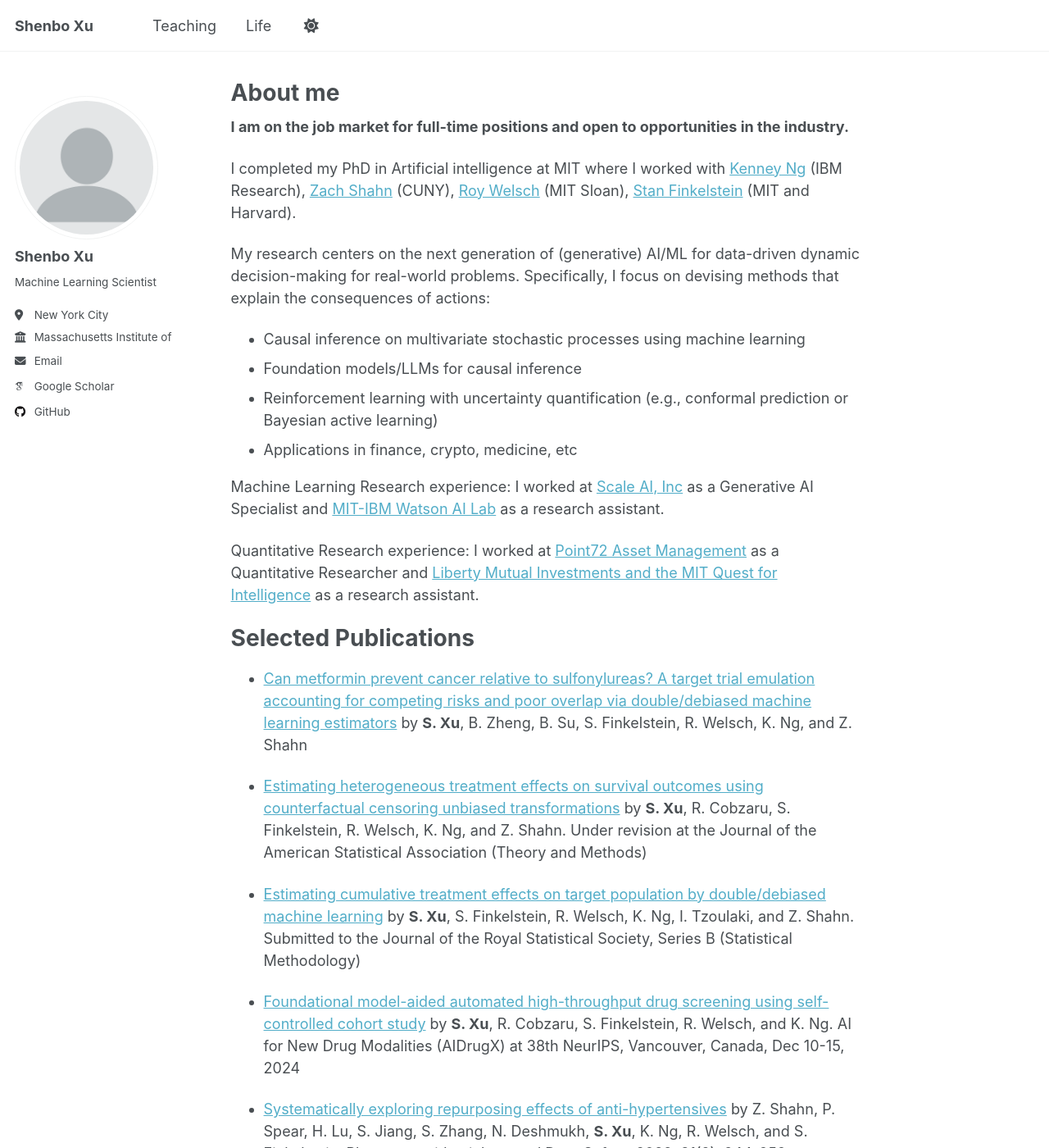
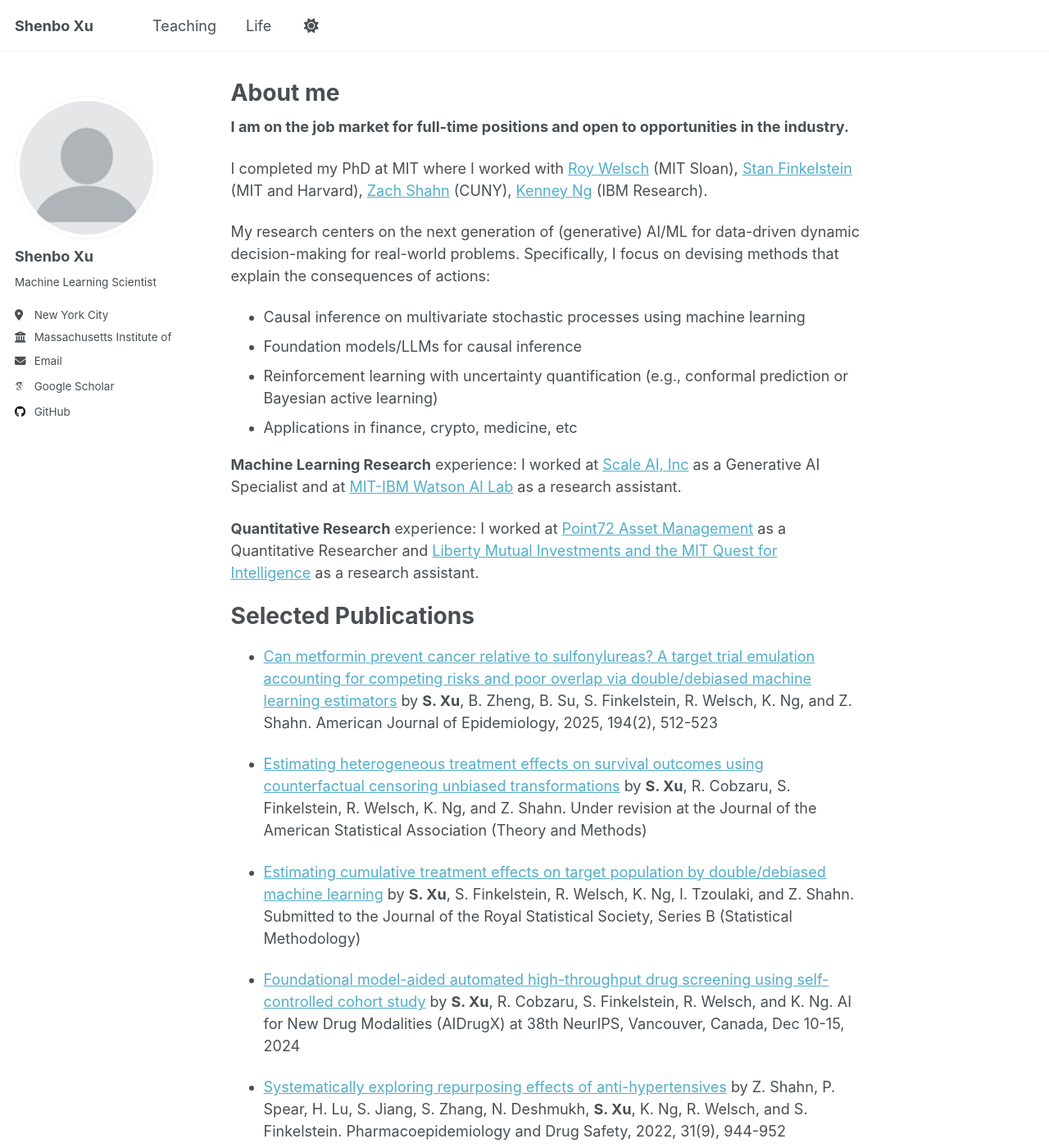
Before and after one commit to xushenbo/xushenbo.github.io, a Jekyll site: the page built from _pages/about.md, in a window 1280 px wide and 1400 px high. Shown: the whole window at 82% size. Built offline with Jekyll 4.4.1, drawn with Linux system fonts in a browser that asks for light colours; some web fonts are replaced; a script that is not in the unit is left out.

Commit message:
Update about.md

```diff
--- a/_pages/about.md
+++ b/_pages/about.md
@@ -9,7 +9,7 @@ redirect_from:
 
 **I am on the job market for full-time positions and open to opportunities in the industry.**
 
-I completed my PhD in Artificial intelligence at MIT where I worked with [Kenney Ng](https://research.ibm.com/people/kenney-ng) (IBM Research), [Zach Shahn](https://sph.cuny.edu/about/people/faculty/zach-shahn/) (CUNY), [Roy Welsch](https://mitmgmtfaculty.mit.edu/rwelsch/) (MIT Sloan), [Stan Finkelstein](https://hst.mit.edu/faculty-research/faculty/finkelstein-stan) (MIT and Harvard).
+I completed my PhD at MIT where I worked with [Roy Welsch](https://mitmgmtfaculty.mit.edu/rwelsch/) (MIT Sloan), [Stan Finkelstein](https://hst.mit.edu/faculty-research/faculty/finkelstein-stan) (MIT and Harvard), [Zach Shahn](https://sph.cuny.edu/about/people/faculty/zach-shahn/) (CUNY), [Kenney Ng](https://research.ibm.com/people/kenney-ng) (IBM Research).
 
 My research centers on the next generation of (generative) AI/ML for data-driven dynamic decision-making for real-world problems. Specifically, I focus on devising methods that explain the consequences of actions:
 
@@ -18,14 +18,16 @@ My research centers on the next generation of (generative) AI/ML for data-driven
 - Reinforcement learning with uncertainty quantification (e.g., conformal prediction or Bayesian active learning)
 - Applications in finance, crypto, medicine, etc
 
-Machine Learning Research experience: I worked at [Scale AI, Inc](https://scale.com/) as a Generative AI Specialist and [MIT-IBM Watson AI Lab](https://mitibmwatsonailab.mit.edu/) as a research assistant.
+**Machine Learning Research** experience:
+I worked at [Scale AI, Inc](https://scale.com/) as a Generative AI Specialist and at [MIT-IBM Watson AI Lab](https://mitibmwatsonailab.mit.edu/) as a research assistant.
 
-Quantitative Research experience: I worked at [Point72 Asset Management](https://scale.com/) as a Quantitative Researcher and [Liberty Mutual Investments and the MIT Quest for Intelligence]([https://mitibmwatsonailab.mit.edu/](https://www.libertymutualgroup.com/about-lm/news/articles/liberty-mutual-insurance-establishes-artificial-intelligence-collaboration-mit)) as a research assistant.
+**Quantitative Research** experience:
+I worked at [Point72 Asset Management](https://scale.com/) as a Quantitative Researcher and [Liberty Mutual Investments and the MIT Quest for Intelligence]([https://mitibmwatsonailab.mit.edu/](https://www.libertymutualgroup.com/about-lm/news/articles/liberty-mutual-insurance-establishes-artificial-intelligence-collaboration-mit)) as a research assistant.
 
 Selected Publications
 ======
 - [Can metformin prevent cancer relative to sulfonylureas? A target trial emulation accounting for competing risks and poor overlap via double/debiased machine learning estimators](https://doi.org/10.1093/aje/kwae217)
-  by **S. Xu**, B. Zheng, B. Su, S. Finkelstein, R. Welsch, K. Ng, and Z. Shahn
+  by **S. Xu**, B. Zheng, B. Su, S. Finkelstein, R. Welsch, K. Ng, and Z. Shahn. American Journal of Epidemiology, 2025, 194(2), 512-523
 
 - [Estimating heterogeneous treatment effects on survival outcomes using counterfactual censoring unbiased transformations](http://arxiv.org/abs/2401.11263)
   by **S. Xu**, R. Cobzaru, S. Finkelstein, R. Welsch, K. Ng, and Z. Shahn. Under revision at the Journal of the American Statistical Association (Theory and Methods)
```
